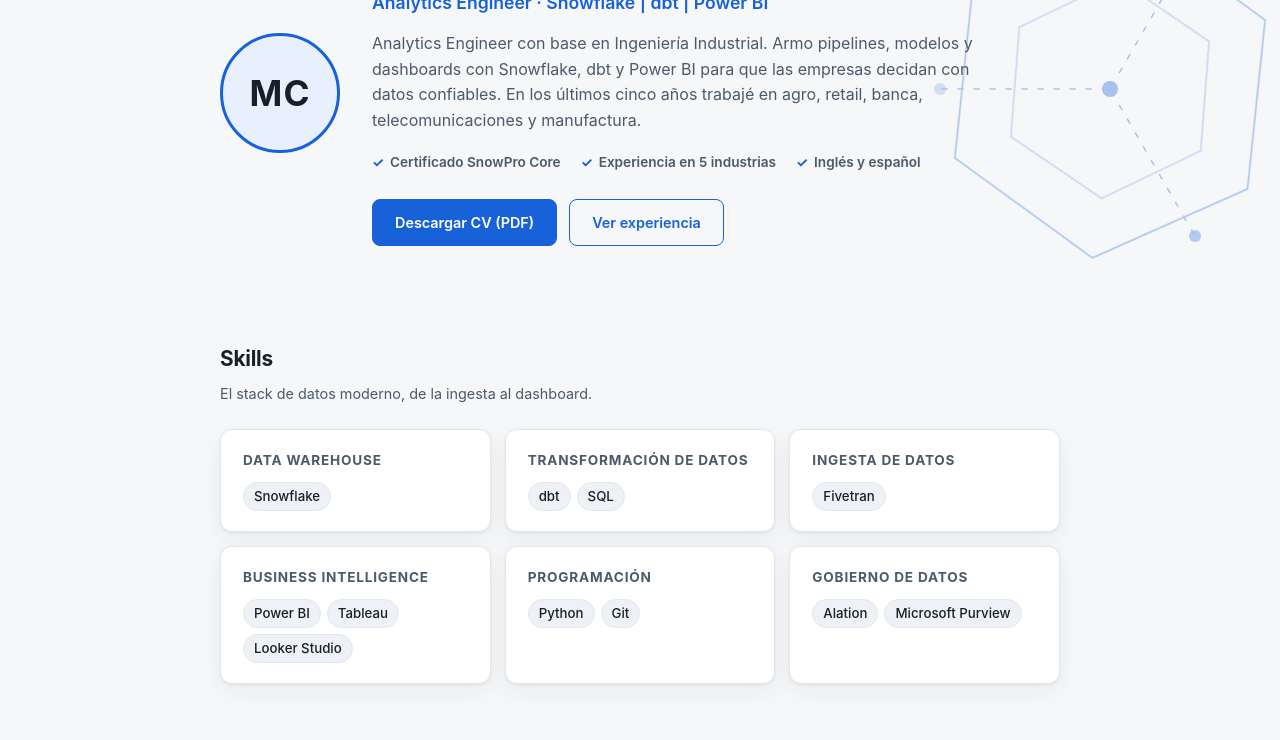
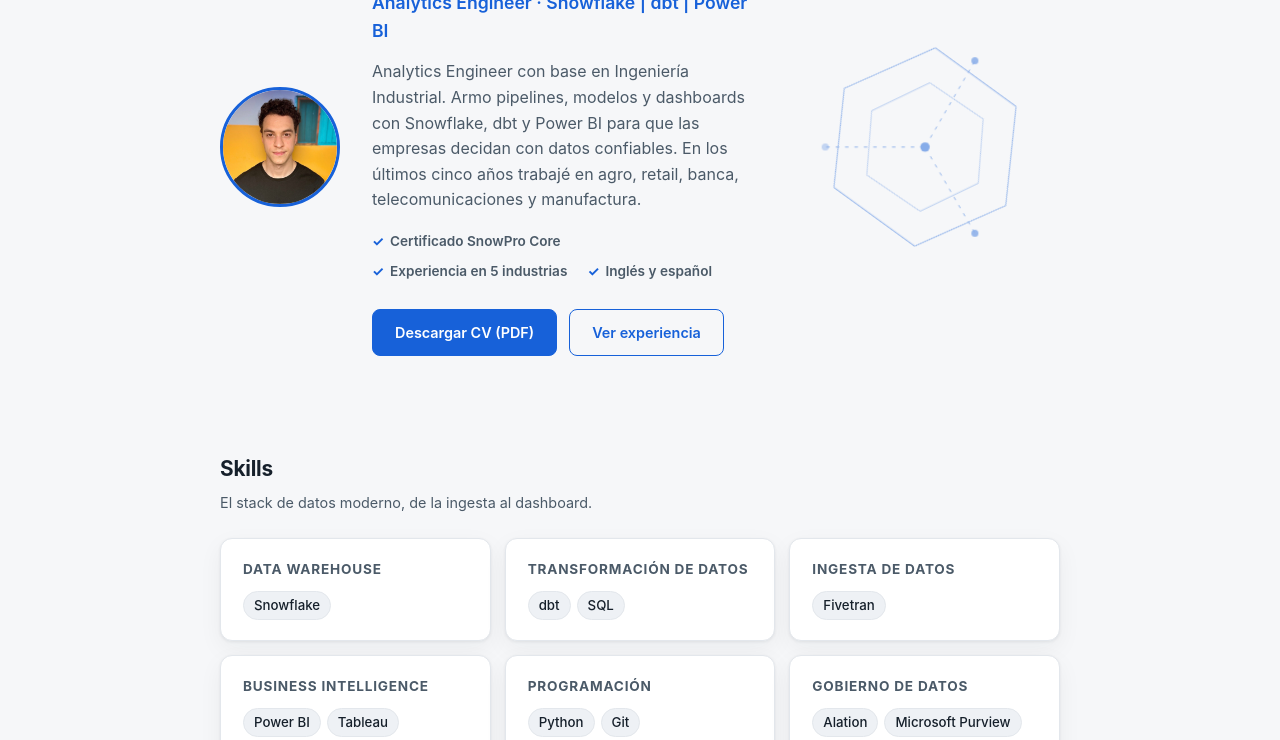
Before and after one commit to mattcattaneo21/matiascattaneo-cv, a plain HTML site: page es/index.html in a window 1280 px wide. Shown: the part 182-922 px from the top of the page. Drawn offline with Linux system fonts and the light colour scheme.

Commit message:
Add profile photo, rebalance hero art, single downloadable PDF
- Use real profile photo in the hero avatar
- Move the hero artwork into the content grid so it sits next to the
  summary instead of overflowing the right edge
- Replace the generated English PDF with the maintained resume file
- Remove the Spanish PDF for now; both download buttons serve the
  English resume

```diff
--- a/es/index.html
+++ b/es/index.html
@@ -53,21 +53,6 @@
 
     <!-- ===== Hero / Sobre mí ===== -->
     <section class="hero" id="about" aria-labelledby="hero-name">
-      <svg class="hero-art" viewBox="0 0 460 460" xmlns="http://www.w3.org/2000/svg" aria-hidden="true" focusable="false">
-        <g fill="none" stroke="currentColor" stroke-width="1.5">
-          <polygon class="art-spin" points="400,230 315,377 145,377 60,230 145,83 315,83" />
-          <polygon class="art-spin-rev" points="340,230 285,325 175,325 120,230 175,135 285,135" opacity="0.6" />
-          <path class="art-flow" stroke-dasharray="6 10" d="M230 230 L315 83" />
-          <path class="art-flow" stroke-dasharray="6 10" d="M230 230 L60 230" />
-          <path class="art-flow" stroke-dasharray="6 10" d="M230 230 L315 377" />
-        </g>
-        <g fill="currentColor">
-          <circle cx="230" cy="230" r="8" />
-          <circle class="art-pulse" cx="315" cy="83" r="6" />
-          <circle class="art-pulse-late" cx="60" cy="230" r="6" />
-          <circle class="art-pulse" cx="315" cy="377" r="6" />
-        </g>
-      </svg>
       <div class="wrap hero-grid" id="top">
         <div class="avatar" role="img" aria-label="Matias Cattaneo">
           <img src="../assets/profile.jpg" alt="" onerror="this.remove()">
@@ -87,10 +72,25 @@
             <li>Inglés y español</li>
           </ul>
           <div class="hero-cta">
-            <a class="btn btn-primary" href="../CV_Matias_Cattaneo_ES.pdf" download>Descargar CV (PDF)</a>
+            <a class="btn btn-primary" href="../CV_Matias_Cattaneo.pdf" download>Descargar CV (PDF)</a>
             <a class="btn btn-secondary" href="#experience">Ver experiencia</a>
           </div>
         </div>
+        <svg class="hero-art" viewBox="0 0 460 460" xmlns="http://www.w3.org/2000/svg" aria-hidden="true" focusable="false">
+          <g fill="none" stroke="currentColor" stroke-width="1.5">
+            <polygon class="art-spin" points="400,230 315,377 145,377 60,230 145,83 315,83" />
+            <polygon class="art-spin-rev" points="340,230 285,325 175,325 120,230 175,135 285,135" opacity="0.6" />
+            <path class="art-flow" stroke-dasharray="6 10" d="M230 230 L315 83" />
+            <path class="art-flow" stroke-dasharray="6 10" d="M230 230 L60 230" />
+            <path class="art-flow" stroke-dasharray="6 10" d="M230 230 L315 377" />
+          </g>
+          <g fill="currentColor">
+            <circle cx="230" cy="230" r="8" />
+            <circle class="art-pulse" cx="315" cy="83" r="6" />
+            <circle class="art-pulse-late" cx="60" cy="230" r="6" />
+            <circle class="art-pulse" cx="315" cy="377" r="6" />
+          </g>
+        </svg>
       </div>
     </section>
 
--- a/styles.css
+++ b/styles.css
@@ -180,24 +180,17 @@ button:focus-visible {
 :root[data-theme="dark"] .icon-moon { display: none; }
 
 /* ---------- Hero / About ---------- */
-.hero {
-  padding: 64px 0 56px;
-  position: relative;
-  overflow: hidden;
-}
-.hero .wrap { position: relative; z-index: 1; }
+.hero { padding: 64px 0 56px; }
 .hero-art {
-  position: absolute;
-  top: 50%;
-  right: -60px;
-  width: 460px;
-  height: 460px;
-  transform: translateY(-50%);
+  flex: 0 0 auto;
+  width: 270px;
+  height: 270px;
+  margin-left: auto;
   color: var(--accent);
-  opacity: 0.35;
+  opacity: 0.5;
   pointer-events: none;
 }
-@media (max-width: 900px) { .hero-art { display: none; } }
+@media (max-width: 980px) { .hero-art { display: none; } }
 .hero-grid {
   display: flex;
   align-items: center;
```
Also changed, not shown: index.html (+15 -15 lines), assets/profile.jpg (added), 3 other files.
